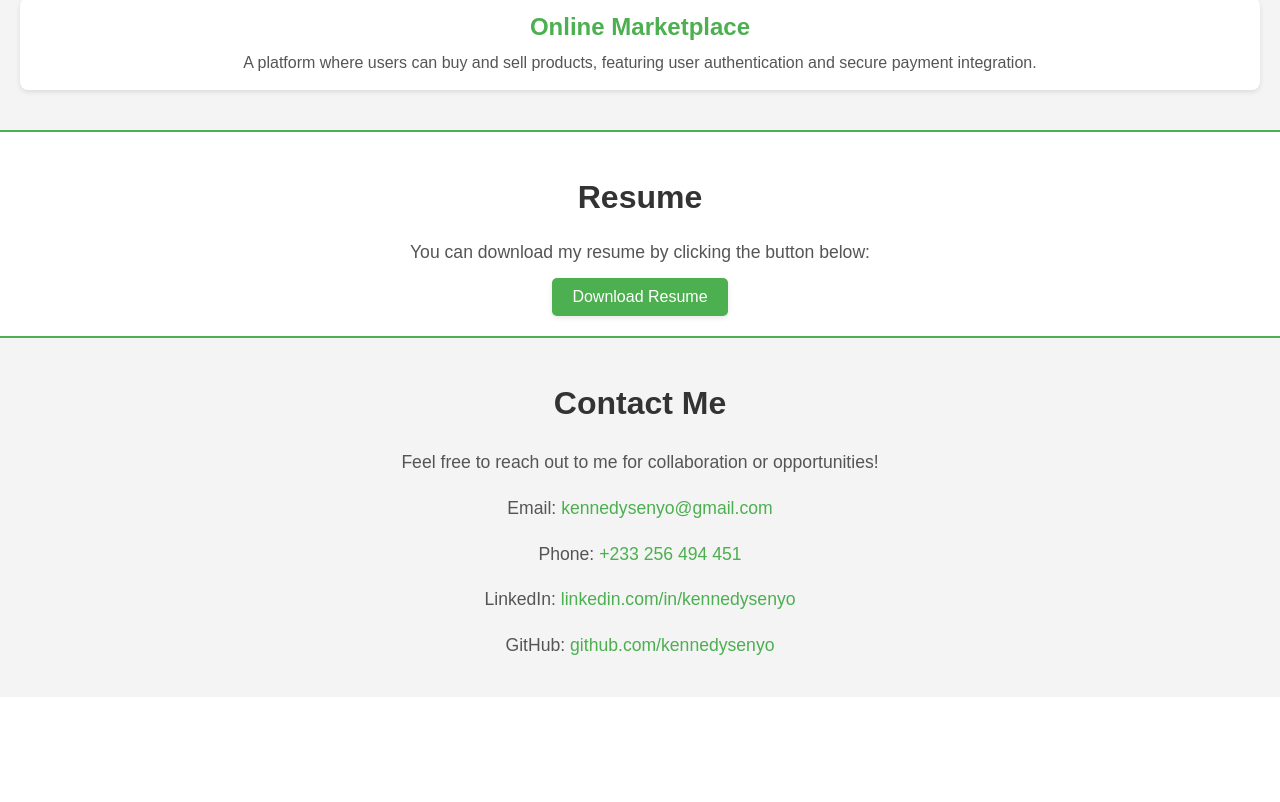
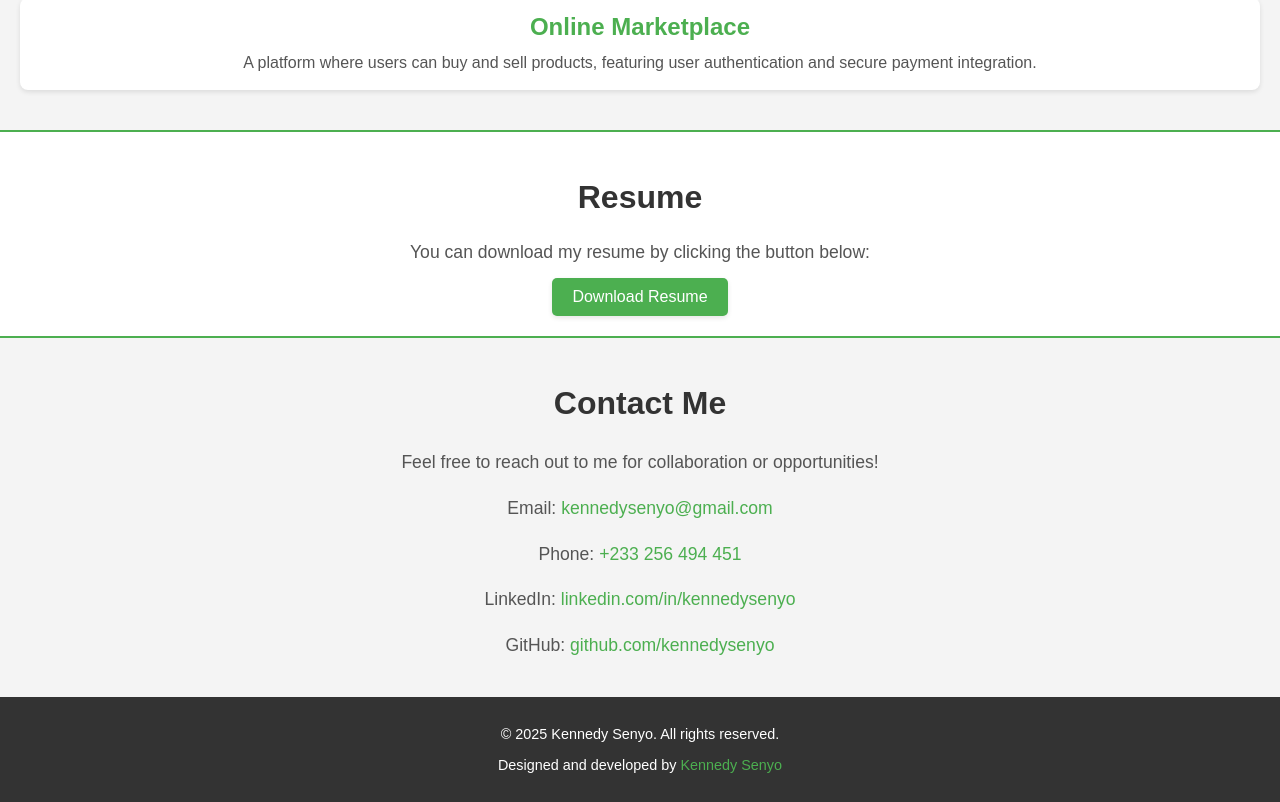
Before and after one commit to Kennedysenyo/CODSOFT-2, a plain HTML site: page index.html in a window 1280 px wide. Shown: the part 1621-2423 px from the top of the page. Before the commit the page ends 2318 px from the top, so only its background shows below. Drawn offline with Linux system fonts and the light colour scheme.

Commit message:
added a footer

```diff
--- a/index.html
+++ b/index.html
@@ -16,7 +16,7 @@
     <h2>About Me</h2>
     <img src="./images/profile.png" alt="Kennedy's Photo" />
     <p>
-      Hi, I'm Kennedy, a computer science student at the University of the People wiht a deep passion for software development. I enjoy creating solutions that simplify everyday challenges and have experience working with Node.js, MongoDB, React, Express, Python, and Java. My journey as a developer involves constant learning and building projects that make an impact.
+      Hi, I'm Kennedy, a computer science student at the University of the People with a deep passion for software development. I enjoy creating solutions that simplify everyday challenges and have experience working with Node.js, MongoDB, React, Express, Python, and Java. My journey as a developer involves constant learning and building projects that make an impact.
     </p>
   </section>
 
@@ -62,5 +62,12 @@
     <p>LinkedIn: <a href="https://www.linkedin.com/in/kennedysenyo/" target="_blank">linkedin.com/in/kennedysenyo</a></p>
     <p>GitHub: <a href="https://github.com/kennedysenyo" target="_blank">github.com/kennedysenyo</a></p>
   </section>
+
+  <footer>
+    <p>&copy; 2025 Kennedy Senyo. All rights reserved.</p>
+    <p>
+      Designed and developed by <a href="https://github.com/kennedysenyo" target="_blank" >Kennedy Senyo</a>
+    </p>
+  </footer>
 </body>
 </html>
--- a/styles/styles.css
+++ b/styles/styles.css
@@ -173,3 +173,20 @@ section.contact {
 .contact a:hover {
   text-decoration: underline;
 }
+
+footer {
+  padding: 15px;
+  background-color: #333;
+  color: #FFF;
+  text-align: center;
+  font-size: 0.9rem;
+}
+
+footer a {
+  color: #4CAF50;
+  text-decoration: none;
+}
+
+footer a:hover {
+  text-decoration: underline;
+}
```
